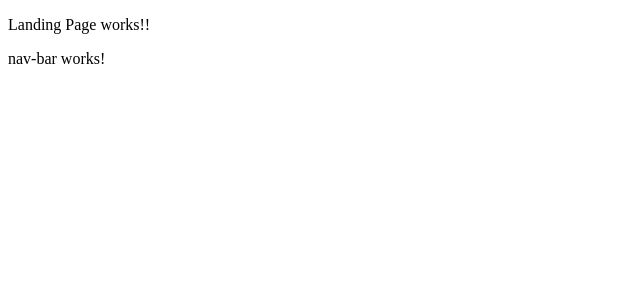
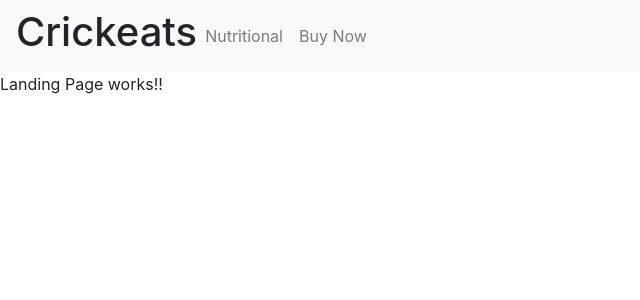
Before and after one commit to odonfrancisco/cricket-hack, an Angular app: page / in a window 1280 px wide. Shown: the top 300 px of the page, without its empty margins (0-640 px from the left). Built offline with nearby package versions, Linux system fonts and the light colour scheme.

Commit message:
angular nav bar

```diff
--- a/src/app/landing-page/landing-page.component.html
+++ b/src/app/landing-page/landing-page.component.html
@@ -1,2 +1,3 @@
+<app-nav-bar></app-nav-bar>
+
 <p>Landing Page works!!</p>
-<app-nav-bar></app-nav-bar>
--- a/src/app/landing-page/nav-bar/nav-bar.component.html
+++ b/src/app/landing-page/nav-bar/nav-bar.component.html
@@ -1,3 +1,20 @@
-<p>
-  nav-bar works!
-</p>
+<nav class="navbar navbar-expand-lg navbar-light bg-light">
+  <!-- <a class="navbar-brand active" href="#">Crickeats </a> -->
+  <h1>Crickeats </h1>
+  <button class="navbar-toggler" type="button" data-toggle="collapse" data-target="#navbarNav" aria-controls="navbarNav" aria-expanded="false" aria-label="Toggle navigation">
+    <span class="navbar-toggler-icon"></span>
+  </button>
+  <div class="collapse navbar-collapse" id="navbarNav">
+    <ul class="navbar-nav">
+      <li class="nav-item">
+        <a class="nav-link" href="#">Nutritional
+          <span class="sr-only">
+        </span></a>
+      </li>
+      <li class="nav-item">
+        <a class="nav-link" href="#">Buy Now </a>
+      </li>
+
+    </ul>
+  </div>
+</nav>
--- a/src/index.html
+++ b/src/index.html
@@ -4,11 +4,15 @@
   <meta charset="utf-8">
   <title>Cricket</title>
   <base href="/">
+  <link rel="stylesheet" href="https://stackpath.bootstrapcdn.com/bootstrap/4.1.3/css/bootstrap.min.css" integrity="sha384-MCw98/SFnGE8fJT3GXwEOngsV7Zt27NXFoaoApmYm81iuXoPkFOJwJ8ERdknLPMO" crossorigin="anonymous">
 
   <meta name="viewport" content="width=device-width, initial-scale=1">
   <link rel="icon" type="image/x-icon" href="favicon.ico">
 </head>
 <body>
   <app-root></app-root>
+  <script src="https://code.jquery.com/jquery-3.3.1.slim.min.js" integrity="sha384-q8i/X+965DzO0rT7abK41JStQIAqVgRVzpbzo5smXKp4YfRvH+8abtTE1Pi6jizo" crossorigin="anonymous"></script>
+<script src="https://cdnjs.cloudflare.com/ajax/libs/popper.js/1.14.3/umd/popper.min.js" integrity="sha384-ZMP7rVo3mIykV+2+9J3UJ46jBk0WLaUAdn689aCwoqbBJiSnjAK/l8WvCWPIPm49" crossorigin="anonymous"></script>
+<script src="https://stackpath.bootstrapcdn.com/bootstrap/4.1.3/js/bootstrap.min.js" integrity="sha384-ChfqqxuZUCnJSK3+MXmPNIyE6ZbWh2IMqE241rYiqJxyMiZ6OW/JmZQ5stwEULTy" crossorigin="anonymous"></script>
 </body>
 </html>
```
